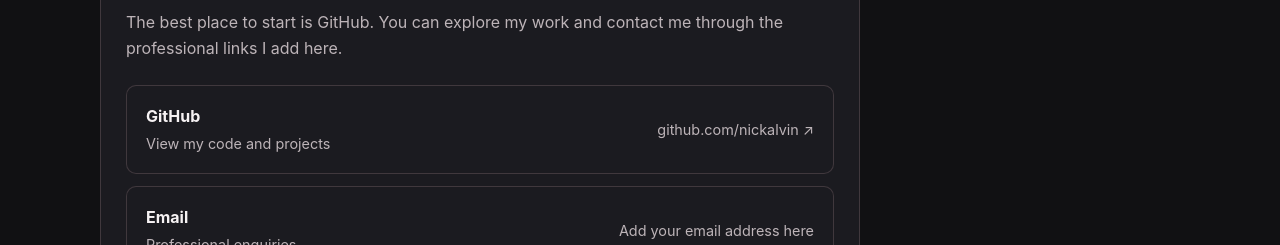
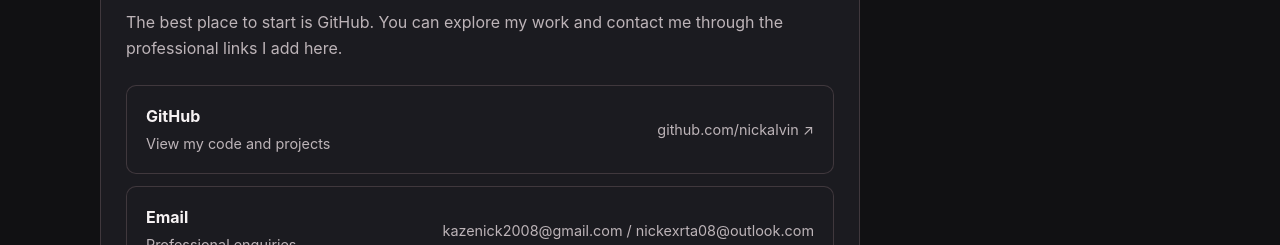
Before and after one commit to nickalvin/nickalvin.github.io, a plain HTML site: page contact.html in a window 1280 px wide. Shown: the part 555-800 px from the top of the page. Drawn offline with Linux system fonts and the light colour scheme.

Commit message:
Update contact.html

```diff
--- a/contact.html
+++ b/contact.html
@@ -44,12 +44,10 @@
                             <div><strong>GitHub</strong><br><span>View my code and projects</span></div>
                             <span>github.com/nickalvin ↗</span>
                         </a>
-                        <!-- Add your public professional email below if you want it displayed. -->
                         <div class="contact-link">
                             <div><strong>Email</strong><br><span>Professional enquiries</span></div>
-                            <span>Add your email address here</span>
+                            <span>kazenick2008@gmail.com / nickexrta08@outlook.com</span>
                         </div>
-                        <!-- Optional: add a LinkedIn profile link when you have one ready. -->
                     </div>
                     <p class="note" style="margin-top: 22px;">
                         Before publishing, replace the email placeholder with a professional email address
```
